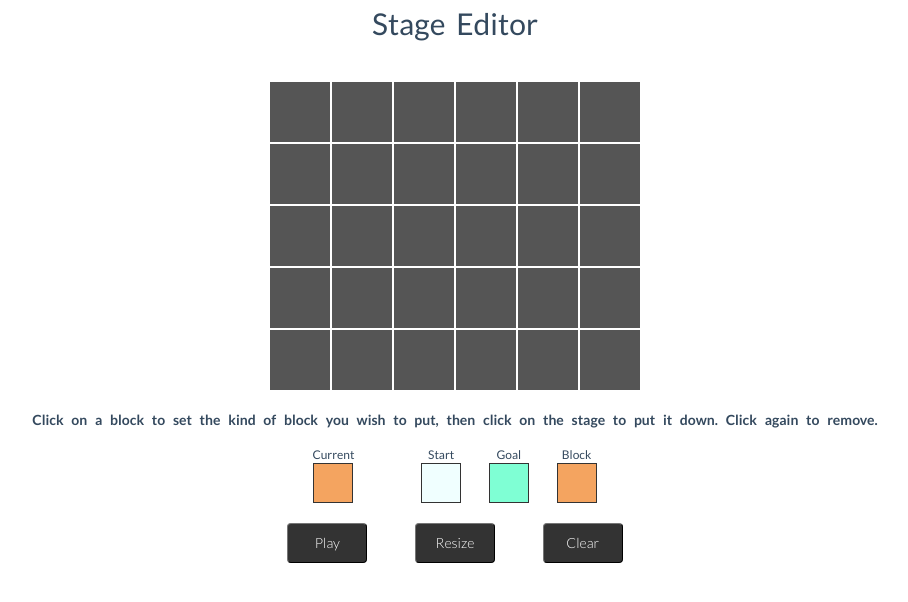
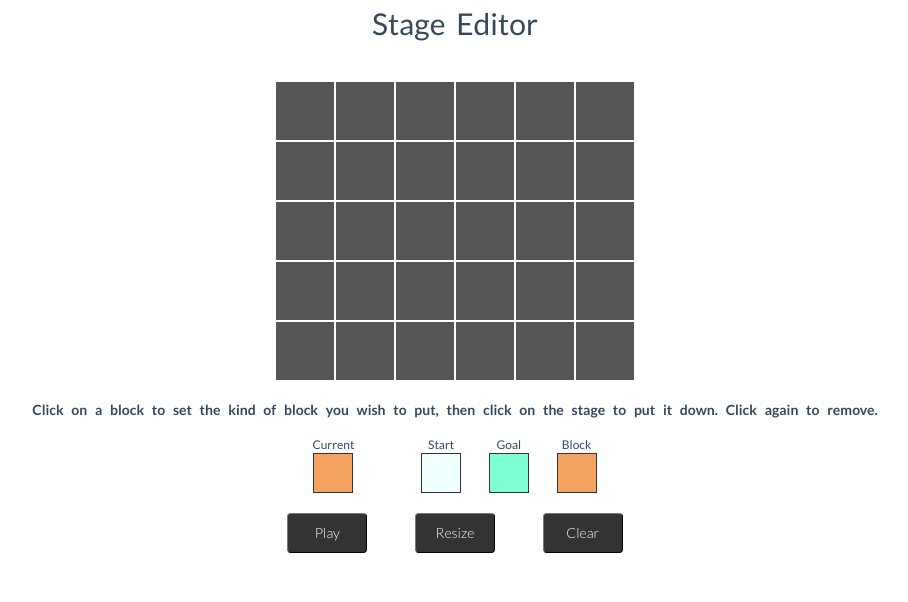
Before and after one commit to kevinpamplona/pdm, a Django app: page /stage/editor in a window 1280 px wide. Shown: the part 70-672 px from the top of the page, without its empty margins (185-1093 px from the left). Run offline with Django 3.2, Linux system fonts and the light colour scheme; some libraries are stand-ins or nearby versions.

Commit message:
Flexible stage editor with respect to dimensions of stage

```diff
--- a/assets/javascript/canvas-engine.js
+++ b/assets/javascript/canvas-engine.js
@@ -20,7 +20,6 @@ function resizeCanvas(width, height) {
     CANVAS_WIDTH = parseInt(width);
   if (!isNaN(parseInt(height)))
     CANVAS_HEIGHT = parseInt(height);
-  console.log(CANVAS_WIDTH);
   $('#allrows').html( '' );
   init_canvas();
 }
@@ -48,6 +47,9 @@ function init_canvas() {
 
   // Clear the canvas_directory
   canvas_directory = new Array();
+
+  var row_width = $("#allrows").width();
+  var box_width = row_width / CANVAS_WIDTH;
 
   // add the #canvas-row divs in '#allrows'
   for (var y = 0; y < CANVAS_HEIGHT; y++) {
@@ -78,7 +80,7 @@ function init_canvas() {
       }
 
       // add the droppable div with the specified text
-      $("<div class='" + canvas_col_class + "'>" + tile_text + "</div>").data( {'coordinates': [x, y]} ).appendTo('#' + div_id).droppable({
+      $("<div class='" + canvas_col_class + "' style='width:" + box_width + "px;height:" + box_width + "px;'>" + tile_text + "</div>").data( {'coordinates': [x, y]} ).appendTo('#' + div_id).droppable({
         accept: '.elements',
         hoverClass: 'hovered',
         // drop: handleElementDrop
--- a/assets/stylesheets/style.css
+++ b/assets/stylesheets/style.css
@@ -154,9 +154,10 @@ h1.title {
 }
 
 .canvas-droppable {
-  width: 60px;
-  height: 60px;
+  max-width: 60px;
+  max-height: 60px;
   border: 1px solid white;
+  box-sizing: border-box;
   background: #555555;
   display: inline-block;
 }
--- a/templates/base.html
+++ b/templates/base.html
@@ -6,9 +6,9 @@
     <link rel="stylesheet" type="text/css" href="/assets/stylesheets/style.css">
     <link rel="stylesheet" type="text/css" href="/assets/stylesheets/bootstrap.css">
     <link rel="stylesheet" type="text/css" href="/assets/stylesheets/flat-ui.css">
-    <script type="text/javascript" src="/assets/javascript/util.js"></script>
     <script type="text/javascript" src="https://ajax.googleapis.com/ajax/libs/jquery/1.8.3/jquery.min.js"></script>
     <script type="text/javascript" src="https://ajax.googleapis.com/ajax/libs/jqueryui/1.9.2/jquery-ui.min.js"></script>
+    <script type="text/javascript" src="/assets/javascript/bootstrap.min.js"></script>
 
     {% block head %}{% endblock %}
 </head>
```
